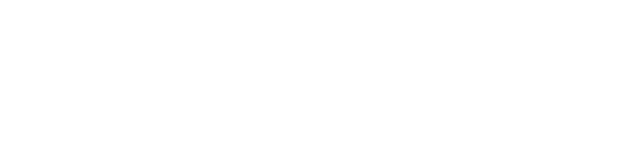
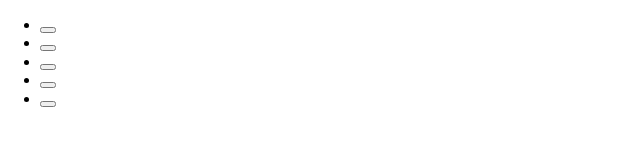
Before and after one commit to rjahongir/loop-2-jahonigr, a plain HTML site: page index.html in a window 1280 px wide. Shown: the whole page, without its empty margins (0-640 px from the left). Drawn offline with Linux system fonts and the light colour scheme.

Commit message:
sorted list and wrote the buttons into it

```diff
--- a/index.html
+++ b/index.html
@@ -12,7 +12,13 @@
 
 <body>
 <div class="container">
-
+   <ul class="material-types">
+      <li class="material-type"><button class="material-type-button"></button></li>
+      <li class="material-type"><button class="material-type-button"></button></li>
+      <li class="material-type"><button class="material-type-button"></button></li>
+      <li class="material-type"><button class="material-type-button"></button></li>
+      <li class="material-type"><button class="material-type-button"></button></li>
+   </ul>
 </div>
 </body>
 
```
